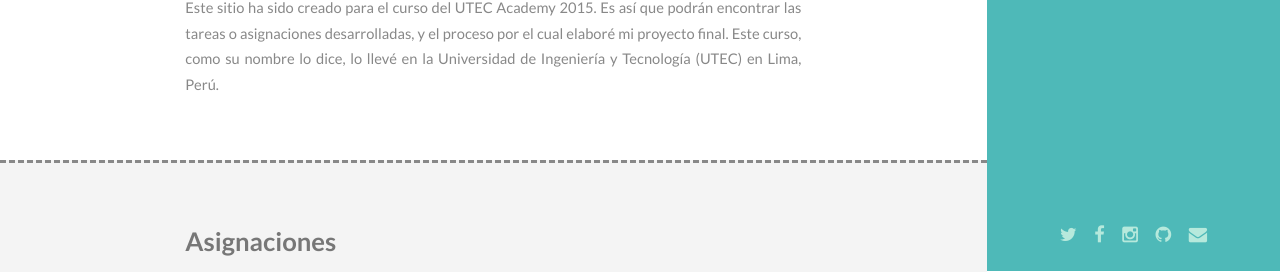
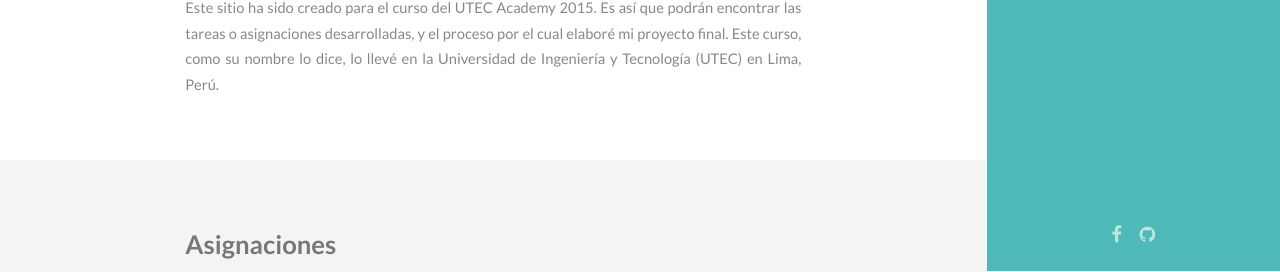
Before and after one commit to Erick2397/Erick2397.github.io, a plain HTML site: page UTEC_Academy/index.html in a window 1280 px wide. Shown: the part 529-801 px from the top of the page. Drawn offline with Linux system fonts and the light colour scheme.

Commit message:
Correcciones3

```diff
--- a/UTEC_Academy/css/style.css
+++ b/UTEC_Academy/css/style.css
@@ -777,7 +777,7 @@
 			}
 
 		#header > header {
-			padding: 3em;
+			padding: 2em;
 		}
 
 			#header > header .avatar {
@@ -857,7 +857,7 @@
 /* Main */
 
 	#main > section {
-		border-top: dashed; 6px #f4f4f4;
+		border-top: dashed 6px #f4f4f4;
 	}
 
 		#main > section > .container {
@@ -914,3 +914,9 @@
 				#footer .copyright li a {
 					color: inherit;
 				}
+
+
+
+			section :hider{
+
+			}
--- a/UTEC_Academy/index.html
+++ b/UTEC_Academy/index.html
@@ -47,11 +47,8 @@
 					</nav>
 					<footer>
 						<ul class="icons">
-							<li><a href="#" class="icon fa-twitter"><span class="label">Twitter</span></a></li>
-							<li><a href="#" class="icon fa-facebook"><span class="label">Facebook</span></a></li>
-							<li><a href="#" class="icon fa-instagram"><span class="label">Instagram</span></a></li>
-							<li><a href="#" class="icon fa-github"><span class="label">Github</span></a></li>
-							<li><a href="#" class="icon fa-envelope"><span class="label">Email</span></a></li>
+							<li><a href="https://www.facebook.com/ericksch23" target="blank" class="icon fa-facebook"><span class="label">Facebook</span></a></li>
+							<li><a href="https://github.com/Erick2397" target="blank" class="icon fa-github"><span class="label">Github</span></a></li>
 						</ul>
 					</footer>
 				</section>
```
